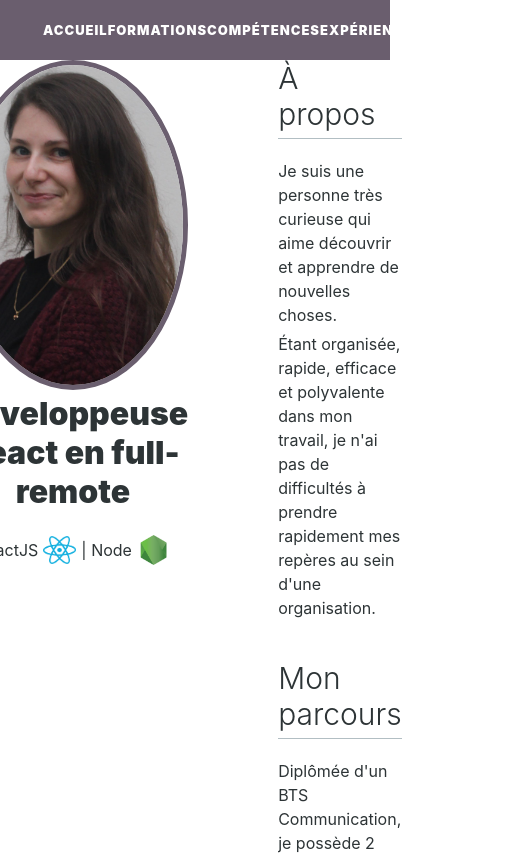
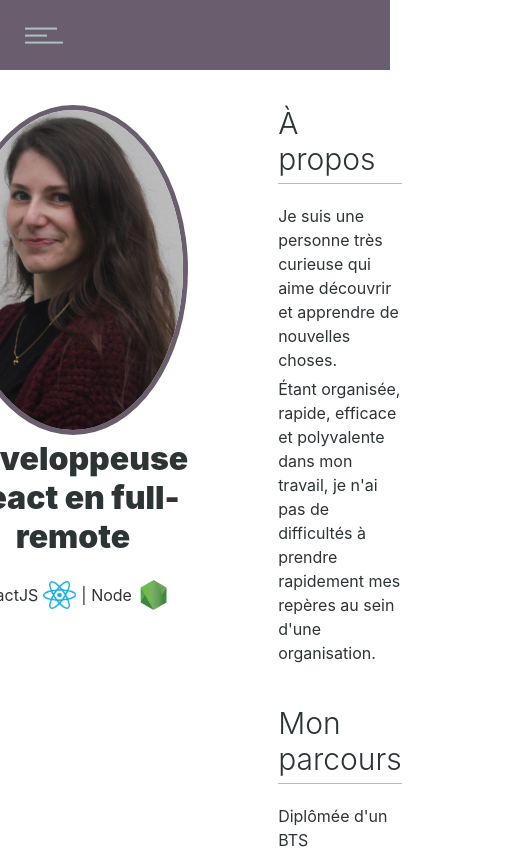
Before and after one commit to Jwana24/portfolio, a React (Create React App) app: page / in a window 390 px wide. Shown: the top 855 px of the page, 508 px wide, since content can reach past the window. Built offline with nearby package versions, Linux system fonts and the light colour scheme.

Commit message:
Added mobile menu hamburger for Navbar + clean code

```diff
--- a/src/components/Experiences/Experiences.jsx
+++ b/src/components/Experiences/Experiences.jsx
@@ -1,5 +1,7 @@
+// modules
+import React from "react";
+
 // components
-import React from "react";
 import Navbar from '../Navbar/Navbar';
 import ZoomedImage from "../ZoomedImage";
 // --- Definima --- //
--- a/src/components/Experiences/Experiences.scss
+++ b/src/components/Experiences/Experiences.scss
@@ -13,7 +13,7 @@
             }
             .Dev{
                 .BulletImg{
-                    top: 265px;
+                    top: 125px;
                     background-color: $deep_purple;
                 }
 
--- a/src/components/Homepage/Homepage.jsx
+++ b/src/components/Homepage/Homepage.jsx
@@ -1,5 +1,7 @@
+// modules
+import React from "react";
+
 // components
-import React from "react";
 import Navbar from '../Navbar/Navbar';
 import Picture from '../../images/photo.jpg';
 import ReactImg from '../../images/react.png';
--- /dev/null
+++ b/src/components/Navbar/MobileMenu/MobileMenuBurger.jsx
@@ -0,0 +1,30 @@
+// modules
+import React from "react";
+import { Link } from "react-router-dom";
+
+// components
+import CV from "../../../documents/CV-johanna-detrieux-developpeuse-reactjs.pdf";
+
+// scss
+import './MobileMenuBurger.scss';
+
+const MobileMenuBurger = () => {
+    return (
+        <div className="Mobile">
+            <input id="toggle" type="checkbox" />
+            <label className="toggle-container" htmlFor="toggle">
+                <span className="button button-toggle"></span>
+            </label>
+
+            <nav className="nav">
+                <Link to='/' className="nav-item">Accueil</Link>
+                <Link to='/trainings' className="nav-item">Formations</Link>
+                <Link to='/competences' className="nav-item">Compétences</Link>
+                <Link to='/experiences' className="nav-item">Expériences</Link>
+                <a href={CV} className="nav-item" target="_blank" rel="noreferrer">Mon CV</a>
+            </nav>
+        </div>
+    )
+}
+
+export default MobileMenuBurger;
--- /dev/null
+++ b/src/components/Navbar/MobileMenu/MobileMenuBurger.scss
@@ -0,0 +1,158 @@
+@import '../../../index.scss';
+
+$items: 4;
+$transition-duration: 0.5s;
+$transition-delay: 0.05s;
+
+.Mobile{
+    position: relative;
+    margin-bottom: 35px;
+    width: 100%;
+    background-color: $main-color;
+
+    #toggle {
+        display: none; //hides the checkbox
+        &:checked{
+            & ~ .toggle-container .button-toggle {
+                &:before {
+                    transform: translateY(-50%) rotate(45deg) scale(1);
+                }
+                &:after {
+                    transform: translateY(-50%) rotate(-45deg) scale(1);
+                }
+            }
+
+            // Open Nav
+            & ~ .nav {
+                margin-bottom: 100px;
+                pointer-events: auto;
+                transform: translate(50px, 50px);
+                // Restoring nav items from 'lines' in the menu icon
+                .nav-item {
+                    color: $lighter-grey;
+                    letter-spacing: 0;
+                    height: 40px;
+                    line-height: 40px;
+                    margin-top: 0;
+                    opacity: 1;
+                    transform: scaleY(1);
+                    transition: $transition-duration, opacity 0.1s;
+
+                    // Setting delays for the nav items in open transition
+                    @for $i from 1 through $items {
+                        &:nth-child(#{$i}) {
+                            $delay: ($items - $i) * $transition-delay;
+                            transition-delay: $delay;
+                            &:before {
+                                transition-delay: $delay;
+                            }
+                        }
+                    }
+
+                    // Hide the lines
+                    &:before {
+                        opacity: 0;
+                    }
+                }
+            }
+        }
+    }
+
+    .button-toggle {
+        position: absolute;
+        display: inline-block;
+        width: 20px;
+        height: 20px;
+        margin: 25px;
+        background-color: transparent;
+        border: none;
+        cursor: pointer;
+        border-radius: 100%;
+        transition: $transition-duration + 0.1;
+
+        // Making the 'X' icon using `:before` and `:after` pseudo-elements
+        // Initially hidden because of `scale(0)` transformation
+
+        &:before, &:after {
+          position: absolute;
+          content: '';
+          top: 50%;
+          left: 0;
+          width: 100%;
+          height: 2px;
+          background-color: $lighter-grey;
+          border-radius: 5px;
+          transition: $transition-duration;
+        }
+        &:before {
+          transform: translateY(-50%) rotate(45deg) scale(0);
+        }
+        &:after {
+          transform: translateY(50%) rotate(-45deg) scale(0);
+        }
+    }
+
+    .nav {
+        display: inline-block;
+        margin: 25px 25px 20px;
+        pointer-events: none;
+        transition: $transition-duration;
+    }
+
+    // Showing nav items as lines, making up the hamburger menu icon
+    .nav-item {
+        display: inline-block;
+        float: left;
+        clear: both;
+        color: transparent;
+        font-size: 14px;
+        letter-spacing: -6.2px;
+        height: 7px;
+        line-height: 7px;
+        text-transform: uppercase;
+        white-space: nowrap;
+        transform: scaleY(0.2);
+        transition: $transition-duration, opacity 1s;
+
+        //Set delays for the nav items in close transition
+        @for $i from 1 through $items {
+            &:nth-child(#{$i}) {
+                $delay: ($i - 1) * $transition-delay;
+                transition-delay: $delay;
+                &:before {
+                    transition-delay: $delay;
+                }
+            }
+        }
+
+        // Adjusting width for first line
+        &:nth-child(1) {
+            letter-spacing: -4px;
+        }
+
+        // Adjusting width for second line
+        &:nth-child(2) {
+            letter-spacing: -7px;
+        }
+
+        // Adjusting the fourth element onwards
+        &:nth-child(n + 4) {
+            letter-spacing: -8px;
+            margin-top: -7px;
+            opacity: 0;
+        }
+
+        //getting lines for the hamburger menu icon
+        &:before {
+            position: absolute;
+            content: '';
+            top: 50%;
+            left: 0;
+            width: 100%;
+            height: 2px;
+            background-color: $lighter-grey;
+            transform: translateY(-50%) scaleY(5);
+            transition: $transition-duration;
+        }
+    }
+}
--- a/src/components/Navbar/Navbar.jsx
+++ b/src/components/Navbar/Navbar.jsx
@@ -1,37 +1,46 @@
 // modules
+import React, { useEffect, useState } from "react";
 import { Link } from "react-router-dom";
 
 // components
-import React from "react";
 import CV from '../../documents/CV-johanna-detrieux-developpeuse-reactjs.pdf';
+import MobileMenuBurger from "./MobileMenu/MobileMenuBurger";
 
 // scss
 import './Navbar.scss';
 
 const Navbar = () => {
-    return(
+    const [width, setWidth] = useState(window.innerWidth);
+    const isMobile = width <= 810;
+
+    const handleWindowSizeChange = () => {
+        setWidth(window.innerWidth);
+    }
+
+    useEffect(() => {
+        window.addEventListener('resize', handleWindowSizeChange);
+        return () => {
+            window.removeEventListener('resize', handleWindowSizeChange);
+        }
+    }, []);
+
+    if (isMobile) {
+      return <MobileMenuBurger />
+    }
+
+    return (
         <div className="Navbar">
             <div className="Container">
                 <div className="Name">
-                    <Link to='/'>
-                        Johanna Detrieux
-                    </Link>
+                    <Link to='/'>Johanna Detrieux</Link>
                 </div>
                 <div className="Links">
-                    <Link to='/'>
-                        Accueil
-                    </Link>
-                    <Link to='/trainings'>
-                        Formations
-                    </Link>
-                    <Link to='/competences'>
-                        Compétences
-                    </Link>
-                    <Link to='/experiences'>
-                        Expériences
-                    </Link>
+                    <Link to='/'>Accueil</Link>
+                    <Link to='/trainings'>Formations</Link>
+                    <Link to='/competences'>Compétences</Link>
+                    <Link to='/experiences'>Expériences</Link>
 
-                    <a href={CV} target="_blank">Mon CV</a>
+                    <a href={CV} target="_blank" rel="noreferrer">Mon CV</a>
                 </div>
             </div>
         </div>
--- a/src/components/Skills/Skills.jsx
+++ b/src/components/Skills/Skills.jsx
@@ -1,7 +1,8 @@
+// modules
+import React from "react";
+
 // components
-import React from "react"
 import Navbar from '../Navbar/Navbar';
-// img
 import French from '../../images/french-flag.png';
 import English from '../../images/english-flag.png';
 import Photoshop from '../../images/photoshop.png';
--- a/src/components/Skills/Skills.scss
+++ b/src/components/Skills/Skills.scss
@@ -41,7 +41,7 @@
                         margin: 5px 0;
                     }
                     .BulletImg{
-                        top: 265px;
+                        top: 125px;
                         background-color: $yellow;
                     }
                 }
--- a/src/components/Trainings/Trainings.jsx
+++ b/src/components/Trainings/Trainings.jsx
@@ -1,5 +1,7 @@
+// modules
+import React from "react";
+
 // components
-import React from "react";
 import Navbar from '../Navbar/Navbar';
 import Graduate from "../../images/graduated.png";
 
--- a/src/components/Trainings/Trainings.scss
+++ b/src/components/Trainings/Trainings.scss
@@ -17,7 +17,7 @@
                         }
                     }
                     .BulletImg{
-                        top: 265px;
+                        top: 125px;
                         background-color: $green;
                     }
                 }
--- a/src/components/ZoomedImage.jsx
+++ b/src/components/ZoomedImage.jsx
@@ -1,8 +1,6 @@
 // modules
+import React from "react";
 import Zoom from 'react-medium-image-zoom';
-
-// components
-import React from "react";
 
 // scss
 import 'react-medium-image-zoom/dist/styles.css';
--- a/src/index.scss
+++ b/src/index.scss
@@ -42,8 +42,10 @@ $green: #6ab04c;
 }
 html{
     height: 100vh;
+    margin: 0;
 }
 body{
+    margin: 0;
     font-family: -apple-system, BlinkMacSystemFont, 'Segoe UI', 'Roboto', 'Oxygen',
         'Ubuntu', 'Cantarell', 'Fira Sans', 'Droid Sans', 'Helvetica Neue',
         sans-serif;
@@ -131,6 +133,7 @@ h4{
 
 .ContainerType{
     @include flex(column, null, center);
+    position: relative;
 
     h1{
         text-align: center;
```
